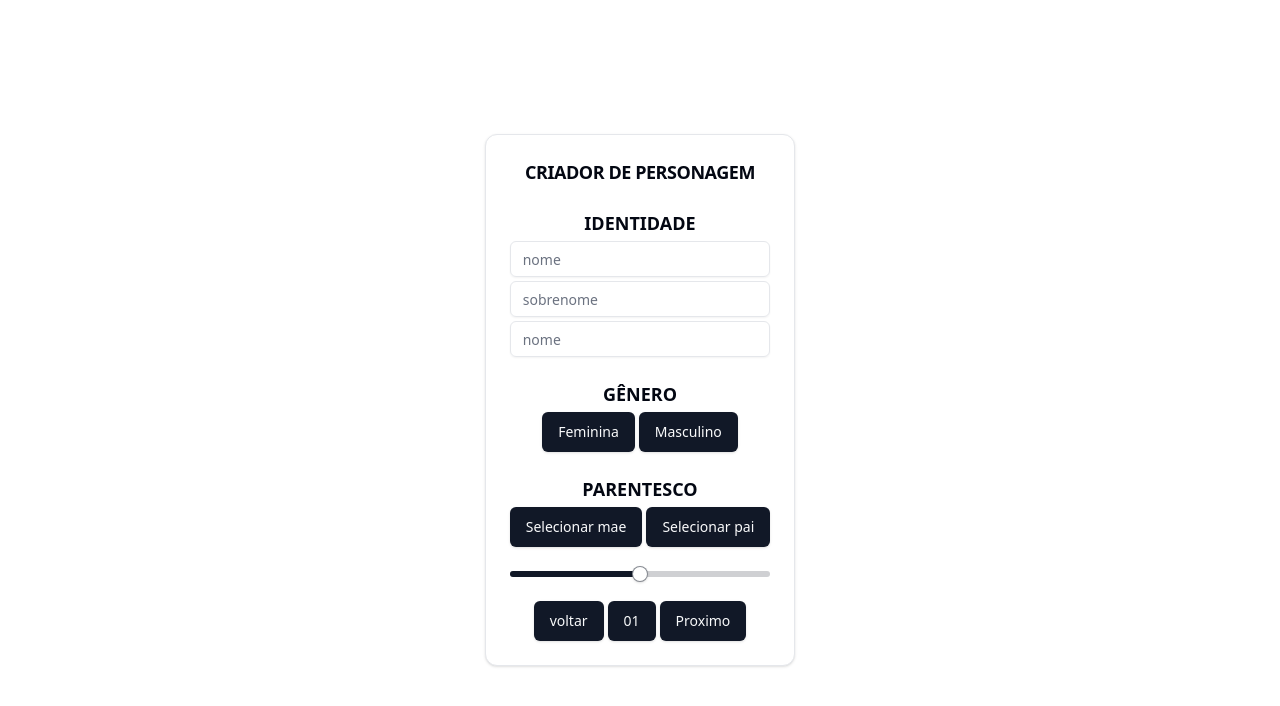
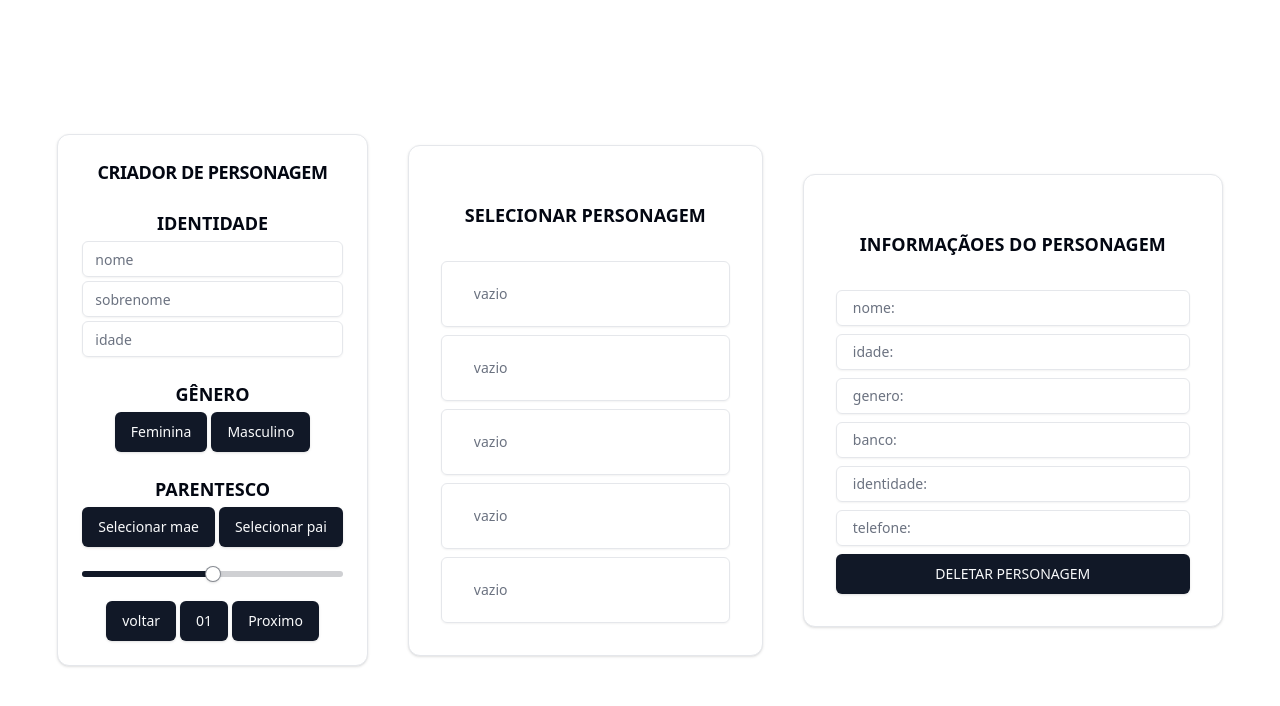
Before and after one commit to Warley72/modalGTA, a React (Vite) app: page / in a window 1280 px wide. Shown: the top 706 px of the page. Built offline with nearby package versions, Linux system fonts and the light colour scheme.

Commit message:
Commit-Select-characterDetail

```diff
--- a/src/App.tsx
+++ b/src/App.tsx
@@ -1,11 +1,15 @@
+import CharacterCreator from "./components/layout/characterCreator/CharacterCreator"
+import CharacterInformation from "./components/layout/characterInformation/CharacterInformation"
+import SelectCharacter from "./components/layout/selectCharacter/SelectCharacter"
 
-import CharacterCreator from "./components/layout/characterCreator/CharacterCreator"
 import "./global.css"
 
 export default function App() {
   return(
-    <div>
+    <div className="flex items-center justify-center h-screen gap-10">
       <CharacterCreator />
+      <SelectCharacter />
+      <CharacterInformation />
     </div>
   )
 }
--- a/src/components/layout/characterCreator/CharacterCreator.tsx
+++ b/src/components/layout/characterCreator/CharacterCreator.tsx
@@ -5,8 +5,7 @@ import { Slider} from "@/components/ui/slider"
 
 export default function CharacterCreator() {
     return (
-        <div className="flex items-center justify-center h-screen">
-            <>
+        < >
             <Card>
                 <CardHeader className="flex items-center">
                     <CardTitle className="uppercase text-[18px] font-bold">criador de personagem</CardTitle>
@@ -15,7 +14,7 @@ export default function CharacterCreator() {
                     <h2 className="uppercase text-[18px] font-bold">identidade</h2>
                     <Input placeholder="nome"/>
                     <Input placeholder="sobrenome"/>
-                        <Input placeholder="nome"/>
+                    <Input placeholder="idade"/>
                 </CardContent>
                 <CardContent className="flex flex-col items-center gap-1">
                     <h2 className="uppercase text-[18px] font-bold">gênero</h2>
@@ -43,6 +42,5 @@ export default function CharacterCreator() {
                 </CardContent>
             </Card>
         </>
-        </div>
     )
 }
--- a/src/components/layout/characterInformation/CharacterInformation.tsx
+++ b/src/components/layout/characterInformation/CharacterInformation.tsx
@@ -1,9 +1,24 @@
-import {} from "@/components/ui/card"
+import { Card, CardHeader } from "@/components/ui/card"
+import { Input} from "@/components/ui/input"
+import { Button } from "@/components/ui/button"
 
-export default function CharacterInformation () {
+export default function CharacterInformation() {
     return(
-        <div className="flex items-center justify-center h-screen">
-            <h1>informaçãod o personagem</h1>
+        <div className="flex flex-col items-center">
+            <Card className="flex flex-col gap-2 p-8">
+                <CardHeader>
+                    <h1 className="uppercase text-[18px] font-bold">Informaçãoes do personagem</h1>
+                </CardHeader>
+                    <Input className="p-4" placeholder="nome:" />
+                    <Input className="p-4" placeholder="idade:" />
+                    <Input className="p-4" placeholder="genero:" />
+                    <Input className="p-4" placeholder="banco:" />
+                    <Input className="p-4" placeholder="identidade:" />
+                    <Input className="p-4" placeholder="telefone:" />
+                    <Button>
+                        DELETAR PERSONAGEM
+                    </Button>
+            </Card>
         </div>
     )
 }
--- a/src/components/layout/selectCharacter/SelectCharacter.tsx
+++ b/src/components/layout/selectCharacter/SelectCharacter.tsx
@@ -1,9 +1,19 @@
-import {} from "@/components/ui/card"
+import { Card, CardHeader } from "@/components/ui/card"
+import { Input} from "@/components/ui/input"
 
 export default function SelectCharacter() {
     return(
-        <div className="flex items-center justify-center h-screen">
-            <h1>Selecao Character</h1>
+        <div className="flex flex-col items-center">
+            <Card className="flex flex-col gap-2 p-8">
+                <CardHeader>
+                    <h1 className="uppercase text-[18px] font-bold">Selecionar Personagem</h1>
+                </CardHeader>
+                    <Input className="p-8" placeholder="vazio" />
+                    <Input className="p-8" placeholder="vazio" />
+                    <Input className="p-8" placeholder="vazio" />
+                    <Input className="p-8" placeholder="vazio" />
+                    <Input className="p-8" placeholder="vazio" />
+            </Card>
         </div>
     )
 }
--- /dev/null
+++ b/src/hooks/postMessage.ts
@@ -0,0 +1,32 @@
+import { MutableRefObject, useEffect, useRef } from "react";
+import { noop } from "../utils/misc";
+
+interface NuiMessageData<T = unknown> {
+  name: string;
+  payload: T;
+}
+
+type NuiHandlerSignature<T> = (payload: T) => void;
+
+export const postMessage = <T = unknown>(name: string,handler: (payload: T) => void) => {
+  const savedHandler: MutableRefObject<NuiHandlerSignature<T>> = useRef(noop);
+
+  useEffect(() => {
+    savedHandler.current = handler;
+  }, [handler]);
+
+  useEffect(() => {
+    const eventListener = (event: MessageEvent<NuiMessageData<T>>) => {
+      const { name: eventAction, payload } = event.data;
+
+      if (savedHandler.current) {
+        if (eventAction === name) {
+          savedHandler.current(payload);
+        }
+      }
+    };
+
+    window.addEventListener("message", eventListener);
+    return () => window.removeEventListener("message", eventListener);
+  }, [name]);
+};
--- a/src/main.tsx
+++ b/src/main.tsx
@@ -1,10 +1,17 @@
-import { StrictMode } from 'react'
-import { createRoot } from 'react-dom/client'
+import React from "react";
+import ReactDOM from "react-dom/client";
+import App from "./App.tsx";
 
-import App from './App.tsx'
 
-createRoot(document.getElementById('root')!).render(
-  <StrictMode>
-    <App />
-  </StrictMode>,
-)
+import { VisibilityProvider } from "./providers/Visibility";
+import { debugData } from "./utils/debugData"
+
+debugData([{ name: "Visible", payload: true }]);
+
+ReactDOM.createRoot(document.getElementById("root")!).render(
+  <React.StrictMode>
+    <VisibilityProvider>
+      <App />
+    </VisibilityProvider>
+  </React.StrictMode>
+);
--- /dev/null
+++ b/src/providers/Visibility.tsx
@@ -0,0 +1,40 @@
+import React, { Context, createContext, useContext, useState } from "react";
+import { postMessage } from "../hooks/postMessage";
+
+interface VisibilityProviderValue {
+  opened: boolean;
+  setOpened: (opened: boolean) => void;
+  username: string;
+  password: string;
+}
+
+const VisibilityCtx = createContext<VisibilityProviderValue | null>(null);
+
+export const VisibilityProvider: React.FC<{ children: React.ReactNode }> = ({
+  children,
+}) => {
+  const [opened, setOpened] = useState(true);
+  const [username, setUsername] = useState("");
+  const [password, setPassword] = useState("");
+
+  postMessage(
+    "Visible",
+    (payload: { opened: boolean; username: string; password: string }) => {
+      setOpened(payload.opened);
+      setUsername(payload.username);
+      setPassword(payload.password);
+
+      console.log("Payload recebido:", payload);
+    }
+  );
+  return (
+    <VisibilityCtx.Provider value={{ opened, setOpened, username, password }}>
+      {opened && children}
+    </VisibilityCtx.Provider>
+  );
+};
+
+export const useVisibility = () =>
+  useContext<VisibilityProviderValue>(
+    VisibilityCtx as Context<VisibilityProviderValue>
+  );
--- /dev/null
+++ b/src/utils/debugData.ts
@@ -0,0 +1,23 @@
+import { isEnvBrowser } from "./misc";
+
+interface DebugEvent<T = unknown> {
+  name: string;
+  payload: T;
+}
+
+export const debugData = <P>(events: DebugEvent<P>[]): void => {
+  if (import.meta.env.MODE === "development" && isEnvBrowser()) {
+    for (const event of events) {
+      setTimeout(() => {
+        window.dispatchEvent(
+          new MessageEvent("message", {
+            data: {
+              name: event.name,
+              payload: event.payload,
+            },
+          })
+        );
+      });
+    }
+  }
+};
--- /dev/null
+++ b/src/utils/misc.ts
@@ -0,0 +1,2 @@
+export const isEnvBrowser = (): boolean => !(window as any).invokeNative;
+export const noop = () => {};
--- /dev/null
+++ b/src/utils/post.ts
@@ -0,0 +1,18 @@
+import { isEnvBrowser } from "./misc";
+
+export async function post<T = unknown>( eventName: string, data?: unknown, mockData?: T ): Promise<T> {
+  const options = {
+    method: "POST",
+    headers: {
+      "Content-Type": "application/json; charset=UTF-8",
+    },
+    body: JSON.stringify(data),
+  };
+  if (isEnvBrowser() && mockData) return mockData;
+
+  const resourceName = (window as any).GetParentResourceName ? (window as any).GetParentResourceName() : "react-app";
+  const resp = await fetch(`https://${resourceName}/${eventName}`, options);
+  const respFormatted = await resp.json();
+
+  return respFormatted;
+}
```
Lines whose indentation alone changed are shown as unchanged.
